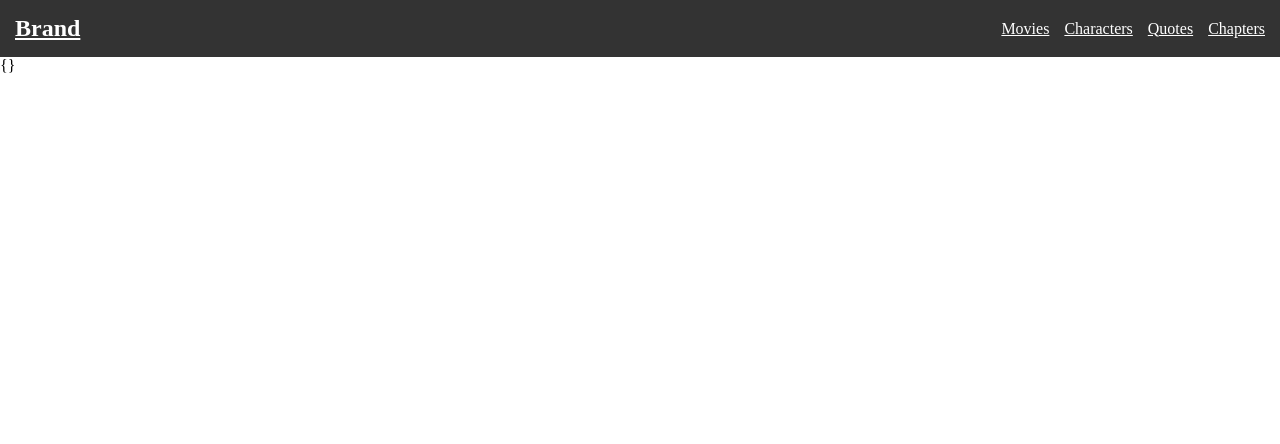
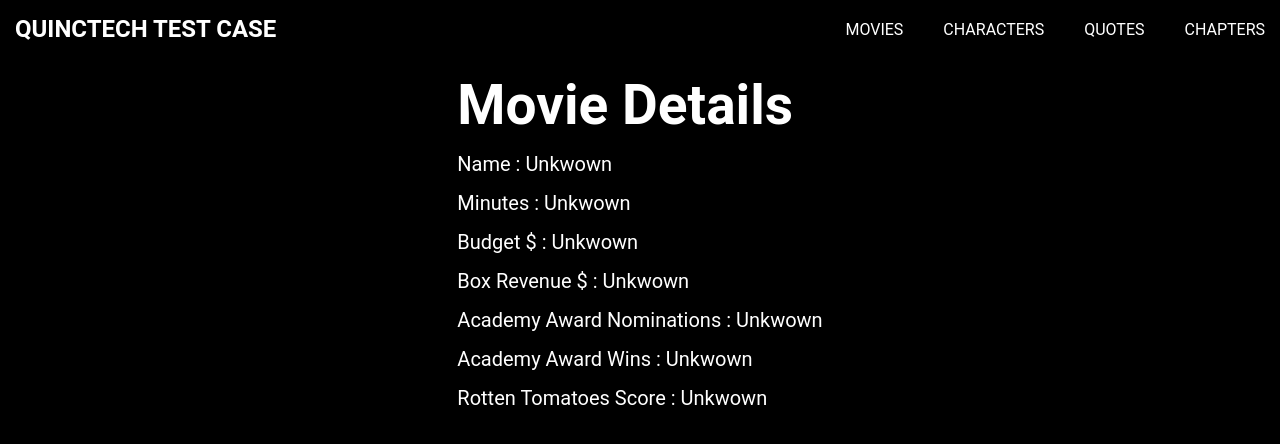
Before and after one commit to bilalkeskin94/QuinticMovie, a Nuxt app: page /1/1 in a window 1280 px wide. Shown: the top 444 px of the page. Built offline with nearby package versions, Linux system fonts and the light colour scheme; no server answers.

Commit message:
styled the components

```diff
--- a/assets/global.scss
+++ b/assets/global.scss
@@ -1,5 +1,103 @@
+@import './navbar.scss';
+@import './search.scss';
+
 * {
 	box-sizing: border-box;
 	margin: 0;
 	padding: 0;
 }
+
+body {
+	font-family: 'Roboto', sans-serif;
+	background-color: black;
+	color: #fff;
+}
+
+a {
+	text-decoration: none;
+	color: #fff;
+	text-transform: uppercase;
+}
+
+input {
+	display: flex;
+	justify-content: center;
+	align-items: center;
+	margin: 15px auto;
+	width: 50vh;
+	padding: 1rem;
+	border-radius: 20px;
+	border: none;
+	margin-bottom: 1rem;
+	background: #f5f5f5;
+	outline: none;
+	font-size: 16px;
+}
+
+span {
+	color: #fff;
+	font-size: 1.5rem;
+	font-weight: bold;
+}
+
+.container {
+	display: flex;
+	flex-direction: column;
+	align-items: center;
+}
+
+select {
+	padding: 1rem;
+	border-radius: 20px;
+	border: none;
+	display: flex;
+	justify-content: center;
+	align-items: center;
+	background: #f5f5f5;
+	outline: none;
+	font-size: 16px;
+	margin: 1rem auto;
+	appearance: none;
+
+	&:hover {
+		cursor: pointer;
+	}
+
+	&:focus,
+	&:active {
+		outline: none;
+	}
+
+	&:disabled {
+		opacity: 0.5;
+	}
+}
+
+.d-flex {
+	margin: 1rem auto;
+	display: flex;
+	justify-content: center;
+	align-items: center;
+	gap: 15px;
+}
+
+button {
+	border-radius: 8px;
+	padding: 10px;
+	border: none;
+	background-color: #f5f5f5;
+
+	&:hover {
+		cursor: pointer;
+	}
+}
+
+h1 {
+	font-size: 55px;
+	margin: 15px;
+}
+
+p {
+	font-size: 20px;
+	margin: 15px;
+}
--- /dev/null
+++ b/assets/navbar.scss
@@ -0,0 +1,33 @@
+.navbar {
+	background-color: black;
+	padding: 10px;
+	color: #fff;
+	display: flex;
+	justify-content: space-between;
+
+	display: flex;
+	justify-content: space-between;
+	align-items: center;
+	padding: 15px;
+	max-width: 100%;
+
+	.navbar-brand {
+		font-size: 1.5em;
+		font-weight: bold;
+		color: #fff;
+	}
+
+	.navbar-menu {
+		display: flex;
+		gap: 25px;
+
+		.navbar-link {
+			color: #fff;
+			margin-left: 15px;
+
+			&:hover {
+				color: lighten(#fff, 20%);
+			}
+		}
+	}
+}
--- /dev/null
+++ b/assets/search.scss
@@ -0,0 +1,21 @@
+.grid {
+	display: grid;
+	grid-template-columns: repeat(4, 1fr);
+}
+
+.card {
+	border: 1px solid #f5f5f3;
+	padding: 1rem;
+	margin: 1rem;
+	display: flex;
+	align-items: center;
+	justify-content: center;
+	min-height: 100px;
+	border-radius: 20px;
+
+	&:hover {
+		cursor: pointer;
+		background: #f5f5f5;
+		color: black;
+	}
+}
--- a/components/Navbar.vue
+++ b/components/Navbar.vue
@@ -1,40 +1,11 @@
 <template>
 	<nav class="navbar">
-		<div class="container">
-			<nuxt-link to="/" class="navbar-brand">Brand</nuxt-link>
-			<div class="navbar-menu">
-				<nuxt-link to="/" class="navbar-link">Movies</nuxt-link>
-				<nuxt-link to="/characters" class="navbar-link">Characters</nuxt-link>
-				<nuxt-link to="/quotes" class="navbar-link">Quotes</nuxt-link>
-				<nuxt-link to="/chapters" class="navbar-link">Chapters</nuxt-link>
-			</div>
+		<nuxt-link to="/" class="navbar-brand">Quinctech Test Case</nuxt-link>
+		<div class="navbar-menu">
+			<nuxt-link to="/" class="navbar-link">Movies</nuxt-link>
+			<nuxt-link to="/characters" class="navbar-link">Characters</nuxt-link>
+			<nuxt-link to="/quotes" class="navbar-link">Quotes</nuxt-link>
+			<nuxt-link to="/chapters" class="navbar-link">Chapters</nuxt-link>
 		</div>
 	</nav>
 </template>
-
-<style lang="scss">
-.navbar {
-	background-color: #333;
-	color: #fff;
-	.container {
-		display: flex;
-		justify-content: space-between;
-		align-items: center;
-		padding: 15px;
-		.navbar-brand {
-			font-size: 1.5em;
-			font-weight: bold;
-			color: #fff;
-		}
-		.navbar-menu {
-			.navbar-link {
-				color: #fff;
-				margin-left: 15px;
-				&:hover {
-					color: lighten(#fff, 20%);
-				}
-			}
-		}
-	}
-}
-</style>
--- a/components/SearchInput.vue
+++ b/components/SearchInput.vue
@@ -3,6 +3,7 @@
 		<input type="text" v-model="searchTerm" :placeholder="placeholder" />
 		<div class="grid">
 			<nuxt-link
+				class="search-input"
 				v-for="item in filteredItems"
 				:key="item._id"
 				:to="`/${props.route}/${item._id}`"
@@ -30,30 +31,3 @@ const filteredItems = computed(() => {
 	);
 });
 </script>
-
-<style lang="scss">
-.grid {
-	display: grid;
-	grid-template-columns: repeat(5, 1fr);
-}
-
-.card {
-	border: 1px solid black;
-	padding: 1rem;
-	margin: 1rem;
-	flex: 1 1 100%;
-	display: flex;
-	flex-direction: column;
-	align-items: flex-start;
-	min-height: 200px;
-	border-radius: 20px;
-}
-
-input {
-	width: 100%;
-	padding: 1rem;
-	border-radius: 20px;
-	border: 1px solid black;
-	margin-bottom: 1rem;
-}
-</style>
--- a/pages/[type]/[id].vue
+++ b/pages/[type]/[id].vue
@@ -1,7 +1,37 @@
 <template>
-	<div>
-		<h1>{{ item.name }}</h1>
-		{{ item }}
+	<div class="container">
+		<div>
+			<div v-if="route.params.type === 'character'">
+				<h1>Character Details</h1>
+				<p>Name : {{ item.name || 'Unkwown' }}</p>
+				<p>Race :{{ item.race || 'Unkwown' }}</p>
+				<p>Height :{{ item.height || 'Unkwown' }}</p>
+				<p>Gender :{{ item.gender || 'Unkwown' }}</p>
+				<p>Hair :{{ item.hair || 'Unkwown' }}</p>
+				<p>Birth :{{ item.birth || 'Unkwown' }}</p>
+				<p>Death :{{ item.death || 'Unkwown' }}</p>
+				<p>Realm :{{ item.realm || 'Unkwown' }}</p>
+				<p>Spouse :{{ item.spouse || 'Unkwown' }}</p>
+				<p>WikiUrl :{{ item.wikiUrl || 'Unkwown' }}</p>
+			</div>
+			<div v-else>
+				<h1>Movie Details</h1>
+				<p>Name : {{ item.name || 'Unkwown' }}</p>
+				<p>Minutes : {{ item.runtimeInMinutes || 'Unkwown' }}</p>
+				<p>Budget $ : {{ item.budgetInMillions || 'Unkwown' }}</p>
+				<p>
+					Box Revenue $ : {{ item.boxOfficeRevenueInMillions || 'Unkwown' }}
+				</p>
+				<p>
+					Academy Award Nominations :
+					{{ item.academyAwardNominations || 'Unkwown' }}
+				</p>
+				<p>Academy Award Wins : {{ item.academyAwardWins || 'Unkwown' }}</p>
+				<p>
+					Rotten Tomatoes Score : {{ item.rottenTomatoesScore || 'Unkwown' }}
+				</p>
+			</div>
+		</div>
 	</div>
 </template>
 
--- a/pages/chapters.vue
+++ b/pages/chapters.vue
@@ -8,7 +8,7 @@
 		</select>
 
 		<div v-for="chapter in filteredChapters" :key="chapter._id">
-			{{ chapter.chapterName }}
+			<p class="d-flex">{{ chapter.chapterName }}</p>
 		</div>
 	</div>
 </template>
--- a/pages/characters.vue
+++ b/pages/characters.vue
@@ -1,15 +1,11 @@
 <template>
 	<div>
-		<SearchInput
-			:items="characters"
-			placeholder="Search for a character..."
-			route="character"
-		/>
 		<select v-model="store.sortOrder" @change="store.sortCharacters">
 			<option value="asc">Ascending</option>
 			<option value="desc">Descending</option>
 		</select>
 		<div v-if="store.totalPages > 1">
+			<div class="d-flex">
 				<button @click="store.prevPage" :disabled="store.page === 1">
 					Previous
 				</button>
@@ -21,6 +17,12 @@
 					Next
 				</button>
 			</div>
+		</div>
+		<SearchInput
+			:items="characters"
+			placeholder="Search for a character..."
+			route="character"
+		/>
 	</div>
 </template>
 
--- a/pages/quotes.vue
+++ b/pages/quotes.vue
@@ -1,7 +1,7 @@
 <template>
 	<div>
-		<button @click="generateRandomQuote">Generate</button>
-		<div>{{ randomQuote.dialog }}</div>
+		<button class="d-flex" @click="generateRandomQuote">Generate</button>
+		<p class="d-flex">{{ randomQuote.dialog }}</p>
 	</div>
 </template>
 
```
Lines whose indentation alone changed are shown as unchanged.
